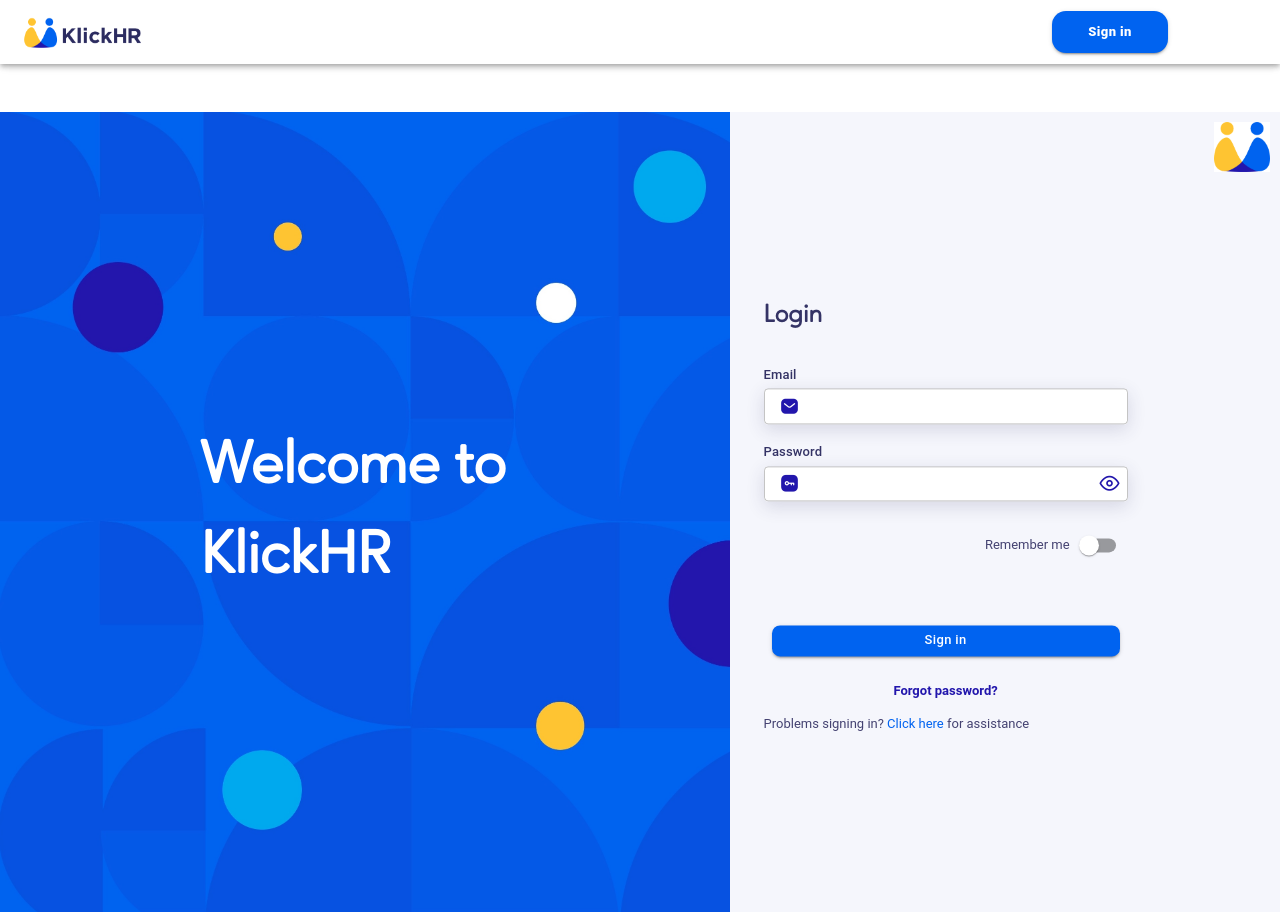
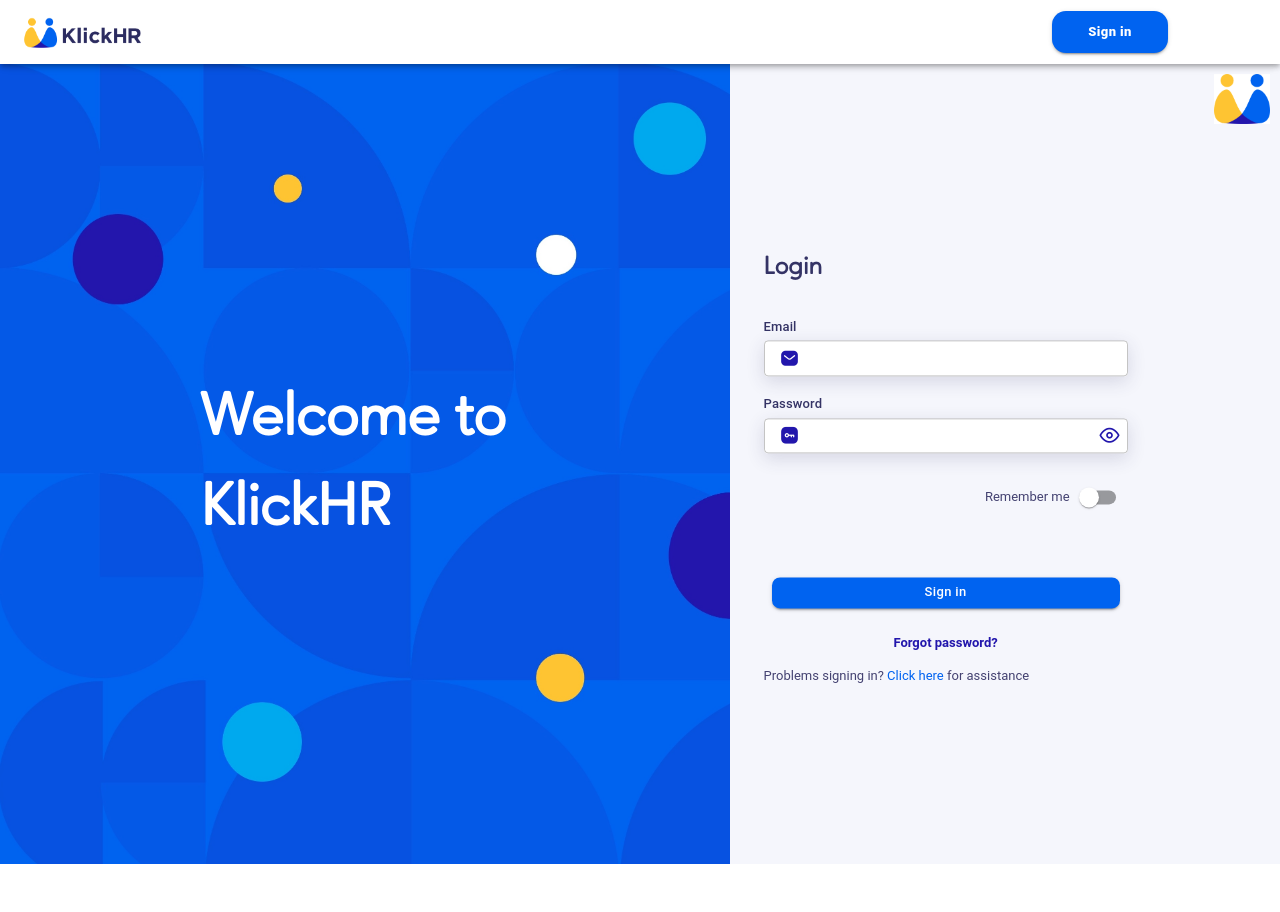
Before and after one commit to venturit/klickhr-web, a React (Create React App) app: page / in a window 1280 px wide. After the commit the page ends 864 px from the top, so only its background shows below. Built offline with nearby package versions, Linux system fonts and the light colour scheme.

Commit message:
KLIC-120 aligned sigin in navigationbar

```diff
--- a/src/App.js
+++ b/src/App.js
@@ -23,12 +23,12 @@ return store.auth_data;
 
   return (
  <Router>
- {state.user_id===null && <MenuWithout/>}
+ {/* {state.user_id===null && <MenuWithout/>} */}
    <Routes>
-     <Route path="/" element={<SignIn/>}/>
-     <Route path="/forgot_password" element={<ForgotPassword/>}/>
-     <Route path="/authenticate" element={<AuthenticateAccount/>}/>
-     <Route path="/support" element={<Support/>}/>
+     <Route path="/" element={<MenuWithout><SignIn/></MenuWithout>}/>
+     <Route path="/forgot_password" element={<MenuWithout><ForgotPassword/></MenuWithout>}/>
+     <Route path="/authenticate" element={<MenuWithout><AuthenticateAccount/></MenuWithout>}/>
+     <Route path="/support" element={<MenuWithout><Support/></MenuWithout>}/>
      <Route path="/components" element={<Components/>}/>
      <Route path="/components/protected" element={<ProtectedRoute><Components/></ProtectedRoute>}/>
      <Route path="/dashboard" element={<ProtectedRoute><Dashboard/></ProtectedRoute>}/>
--- a/src/components/shared/headers/appBarWithoutSignIn.jsx
+++ b/src/components/shared/headers/appBarWithoutSignIn.jsx
@@ -36,7 +36,7 @@ function Head() {
   width: 117.32,}}/>
   <CustomButton
 
-              onClick={()=>handleCloseNavMenu()}
+              onClick={()=>handleCloseNavMenu('/')}
               style={{color: "white", display: "block", fontFamily: "Baloo Tammudu 2",
               fontWeight:  800,
               color:"#FFFFFF" ,
--- a/src/components/shared/headers/generalMenu.jsx
+++ b/src/components/shared/headers/generalMenu.jsx
@@ -2,7 +2,6 @@ import * as React from 'react';
 import { styled, useTheme } from '@mui/material/styles';
 import Box from '@mui/material/Box';
 import CssBaseline from '@mui/material/CssBaseline';
-import Header from './mainHeader';
 import Head from './appBarWithoutSignIn';
 
 
@@ -34,7 +33,7 @@ export default function MenuWithout({children}) {
      <Head/>
 
 
-      <Box component="main" sx={{ flexGrow: 1, p: 3 }}>
+      <Box component="main" sx={{ flexGrow: 1,}}>
         <DrawerHeader />
        {children}
       </Box>
```
